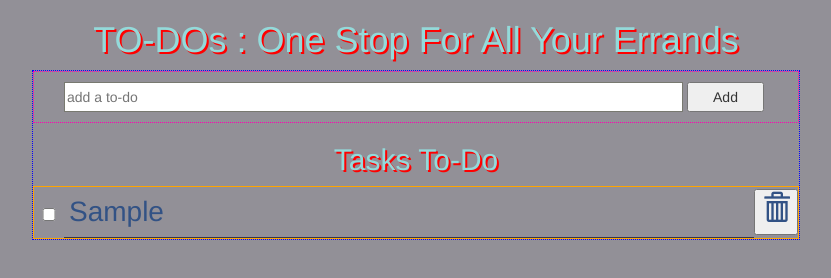
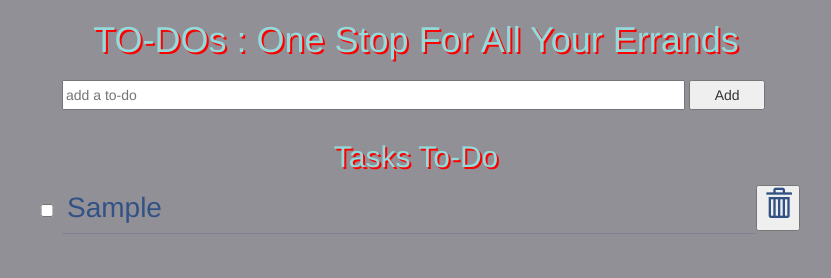
Before and after one commit to jaruchi/todo, a website: page pages/welcome.html in a window 1280 px wide. Both pictures are taken after typing "Sample" into the empty fields and a click on the button "Add". Shown: the whole page, without its empty margins (224-1055 px from the left). Drawn offline with nearby package versions, Linux system fonts and the light colour scheme.

Commit message:
chnages in css

```diff
--- a/css/app.css
+++ b/css/app.css
@@ -8,16 +8,12 @@ h1, h2{
     text-shadow: 2px 2px red;
 }
 .todo-app{
-    border: 1px dotted blue;
+    /* border: 1px dotted blue; */
     margin-left: 20%;
     margin-right: 20% ;
 }
-.input-area{
-    border: 1px dotted rgb(255, 0, 179);
-
-}
 #new-todo{
-     border: 1px solid rgb(120, 121, 112);
+     /* border: 1px solid rgb(120, 121, 112); */
      display:inline-block;
      width:calc(85% - 30px);
      height: 30px;
@@ -33,8 +29,9 @@ h1, h2{
         font-size: 28px;
         display: flex;
         position: relative;
-        border: 1px solid orange;
+        /* border: 1px solid orange;   */
         align-items: center;
+        margin-bottom: 20px;
 }
 
 .todo-item.checked {
@@ -44,7 +41,7 @@ h1, h2{
     width: 30px;
 }
 .todo-item span{
-    border-bottom: 1px solid rgb(54, 54, 70);
+    border-bottom: 1px solid rgba(50, 82, 133, 0.2);
     padding: 5px;
     height: auto;
     display:inline-block;
@@ -58,3 +55,10 @@ h1, h2{
   vertical-align: middle;
 
 }
+
+.todo-item button i:hover
+{
+    cursor: default;
+    transform: rotate(360deg);
+    transition: all 0.3s ease-in-out 0s;
+}
```
